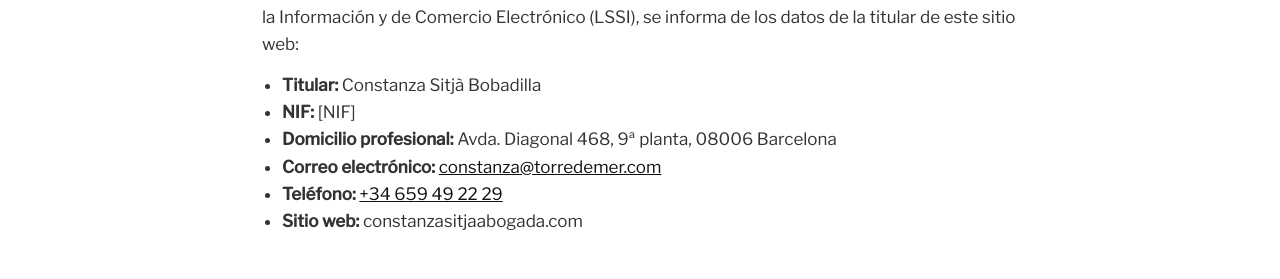
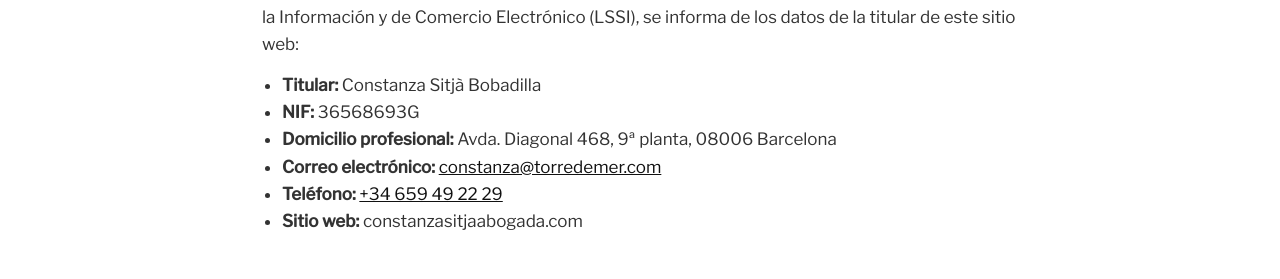
Before and after one commit to constanzasitjaabogada/website, a Jekyll site: the page built from aviso-legal.md, in a window 1280 px wide and 900 px high. Shown: the part 422-701 px from the top of the window. Built offline with Jekyll 4.4.1, drawn with Linux system fonts in a browser that asks for light colours.

Commit message:
NIF en el aviso legal

```diff
--- a/_config.yml
+++ b/_config.yml
@@ -8,13 +8,12 @@ baseurl: ""
 lang: es
 
 # Datos de la titular – se usan en la cabecera, el pie y los textos legales.
-# PENDIENTE: el NIF antes de publicar.
 # Dirección confirmada: Diagonal 468 (Passeig de Gràcia 21 era la antigua).
 titular:
   nombre: "Constanza Sitjà Bobadilla"
   nombre_corto: "Constanza Sitjà"
   profesion: "Abogada y mediadora"
-  nif: "[NIF]"
+  nif: "36568693G"
   colegio: "Il·lustre Col·legi de l'Advocacia de Barcelona (ICAB)"
   numero_colegiada: "21426"
   titulo: "Licenciada en Derecho por la Universidad de Barcelona"
```
Also changed, not shown: README.md.
